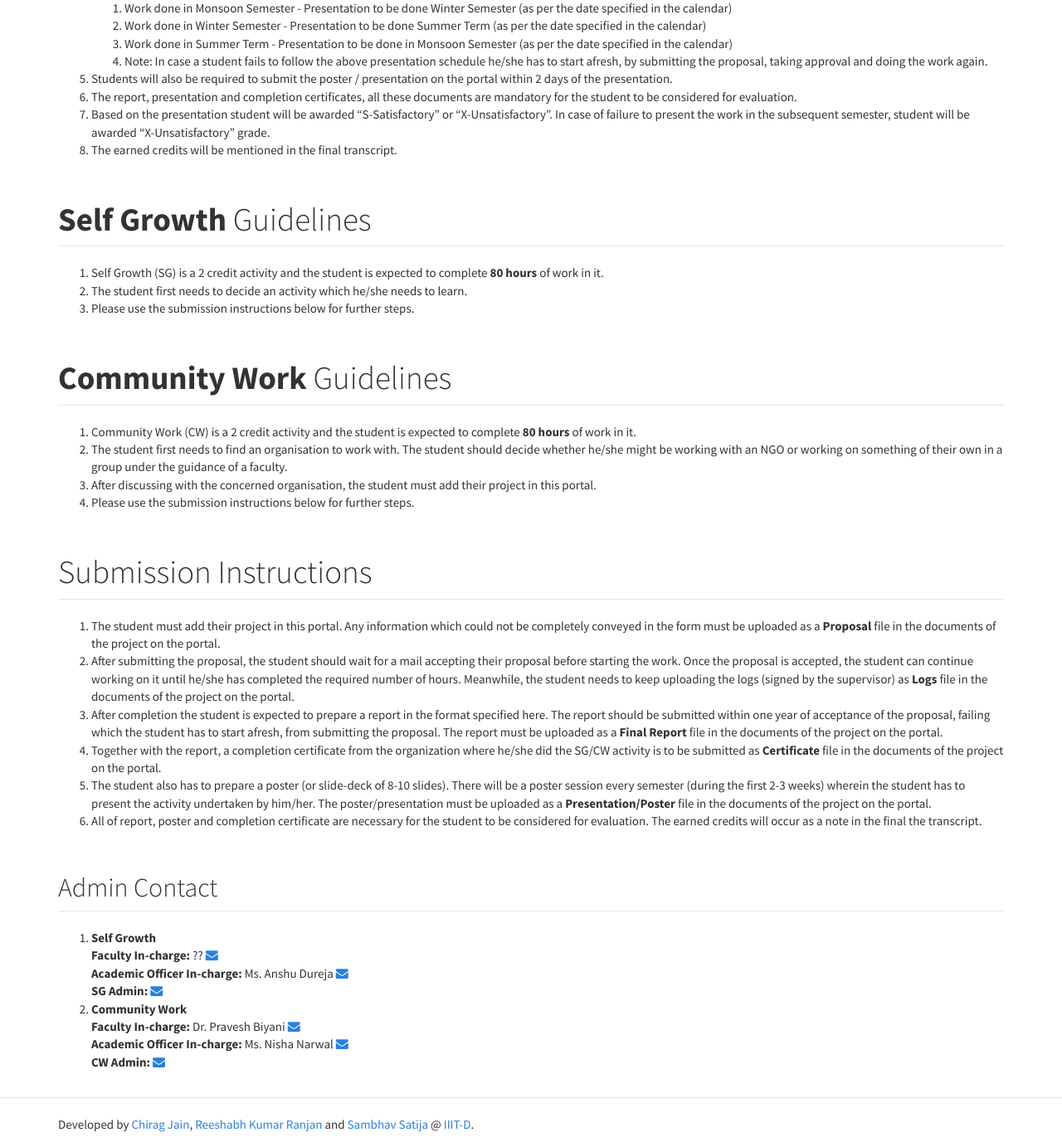
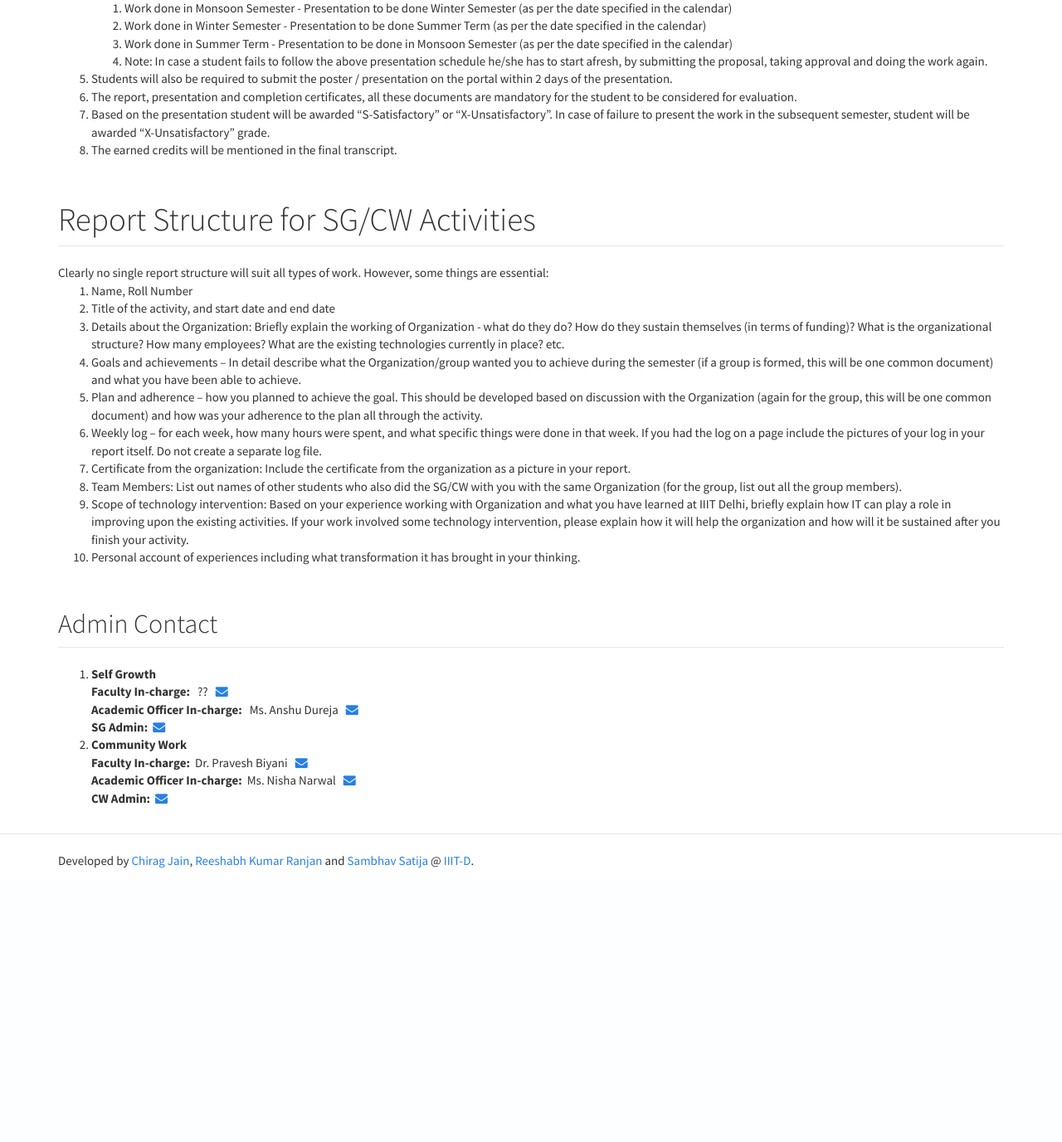
Before and after one commit to SanyamGarg12/sg-cw-iiitd, a Django app: page /student/guidelines/ in a window 1280 px wide. Shown: the part 905-2282 px from the top of the page at 83% size. After the commit the page ends 1952 px from the top, so only its background shows below. Run offline with Django 3.2, Linux system fonts and the light colour scheme; parts of the project's set-up code (start-up, migrations or seed data) failed here and were passed over; some libraries are stand-ins or nearby versions.

Commit message:
add report structure

```diff
--- a/studentportal/templates/guidelines.html
+++ b/studentportal/templates/guidelines.html
@@ -119,86 +119,43 @@
     </div>
 
     <div class="container">
-
         <h1 class="page-header">
-            <strong>Self Growth</strong> Guidelines
+            Report Structure for SG/CW Activities
         </h1>
-        <ol>
-            <li>Self Growth (SG) is a 2 credit activity and the student is expected to complete <strong>80
-                hours</strong> of work in it.
-            </li>
-
-            <li>The student first needs to decide an activity which he/she needs to learn.
-            </li>
-            <li>
-                Please use the submission instructions below for further steps.
-            </li>
-        </ol>
-    </div>
-
-    <div class="container">
-        <h1 class="page-header">
-            <strong>Community Work</strong> Guidelines
-        </h1>
-        <ol>
-            <li>Community Work (CW) is a 2 credit activity and the student is expected to complete <strong>80
-                hours</strong> of work in it.
-            </li>
-
-            <li>The student first needs to find an organisation to work with. The student should decide whether he/she
-                might be working with an NGO or working on something of their own in a group under the guidance of a
-                faculty.
-            </li>
-            <li>
-                After discussing with the concerned organisation, the student must add their project in this portal.
-            </li>
-            <li>
-                Please use the submission instructions below for further steps.
-            </li>
-        </ol>
-    </div>
-
-    <div class="container">
-        <h1 class="page-header">
-            Submission Instructions
-        </h1>
+        Clearly no single report structure will suit all types of work. However, some things are essential:
         <ol>
             <li>
-                The student must add their project in this portal. Any information which could not be completely
-                conveyed in the form must be uploaded as a <strong>Proposal</strong> file in the documents of the
-                project on the portal.
+                Name, Roll Number
             </li>
-            <li>
-                After submitting the proposal, the student should wait for a mail accepting their proposal before
-                starting the work. Once the proposal is accepted, the student can continue working on it until he/she
-                has completed the required number of hours. Meanwhile, the student needs to keep uploading the logs
-                (signed by the supervisor) as <strong>Logs</strong> file in the documents of the project on the portal.
+            <li>Title of the activity, and start date and end date</li>
+            <li>Details about the Organization: Briefly explain the working of Organization - what do they do? How do
+                they sustain themselves (in terms of funding)? What is the organizational structure? How many employees?
+                What are the existing technologies currently in place? etc.
             </li>
-
-            <li>
-                After completion the student is expected to prepare a report in the format specified here. The report
-                should be submitted within one year of acceptance of the proposal, failing which the student has to
-                start afresh, from submitting the proposal. The report must be uploaded as a <strong>Final
-                Report</strong> file in the documents of the project on the portal.
+            <li>Goals and achievements – In detail describe what the Organization/group wanted you to achieve during the
+                semester (if a group is formed, this will be one common document) and what you have been able to
+                achieve.
             </li>
-            <li>
-                Together with the report, a completion certificate from the organization where he/she did the SG/CW
-                activity is to be submitted as <strong>Certificate</strong> file in the documents of the project on the
-                portal.
+            <li>Plan and adherence – how you planned to achieve the goal. This should be developed based on discussion
+                with the Organization (again for the group, this will be one common document) and how was your adherence
+                to the plan all through the activity.
             </li>
-
-            <li>
-                The student also has to prepare a poster (or slide-deck of 8-10 slides). There will be a poster session
-                every
-                semester (during the first 2-3 weeks) wherein the student has to present the activity undertaken by
-                him/her. The poster/presentation must be uploaded as a <strong>Presentation/Poster</strong> file in the
-                documents of the project on the portal.
+            <li>Weekly log – for each week, how many hours were spent, and what specific things were done in that week.
+                If you had the log on a page include the pictures of your log in your report itself. Do not create a
+                separate log file.
             </li>
-
-            <li>
-                All of report, poster and completion certificate are necessary for the student to be considered for
-                evaluation. The earned credits will occur as a note in the final the transcript.
+            <li>Certificate from the organization: Include the certificate from the organization as a picture in your
+                report.
             </li>
+            <li>Team Members: List out names of other students who also did the SG/CW with you with the same
+                Organization (for the group, list out all the group members).
+            </li>
+            <li>Scope of technology intervention: Based on your experience working with Organization and what you have
+                learned at IIIT Delhi, briefly explain how IT can play a role in improving upon the existing activities.
+                If your work involved some technology intervention, please explain how it will help the organization and
+                how will it be sustained after you finish your activity.
+            </li>
+            <li>Personal account of experiences including what transformation it has brought in your thinking.</li>
         </ol>
     </div>
 
@@ -209,22 +166,28 @@
         <ol>
             <li><strong>Self Growth</strong>
                 <br>
-                <strong>Faculty In-charge: </strong> ?? <a href="mailto:"><i class="fa fa-envelope"></i></a>
-                <br>
-                <strong>Academic Officer In-charge: </strong> Ms. Anshu Dureja <a href="mailto:anshu@iiitd.ac.in"><i
+                <strong>Faculty In-charge:&nbsp;&nbsp;</strong> ??&nbsp;&nbsp;&nbsp;<a href="mailto:"><i
                         class="fa fa-envelope"></i></a>
                 <br>
-                <strong>SG Admin: </strong><a href="mailto:selfgrowth@iiitd.ac.in"><i class="fa fa-envelope"></i></a>
+                <strong>Academic Officer In-charge:&nbsp;&nbsp;</strong> Ms. Anshu Dureja&nbsp;&nbsp;&nbsp;<a
+                        href="mailto:anshu@iiitd.ac.in"><i
+                        class="fa fa-envelope"></i></a>
+                <br>
+                <strong>SG Admin:&nbsp;&nbsp;</strong><a href="mailto:selfgrowth@iiitd.ac.in"><i
+                        class="fa fa-envelope"></i></a>
             </li>
             <li><strong>Community Work</strong>
                 <br>
-                <strong>Faculty In-charge: </strong>Dr. Pravesh Biyani <a href="mailto:praveshb@iiitd.ac.in"><i
+                <strong>Faculty In-charge:&nbsp;&nbsp;</strong>Dr. Pravesh Biyani&nbsp;&nbsp;&nbsp;<a
+                        href="mailto:praveshb@iiitd.ac.in"><i
                         class="fa fa-envelope"></i></a>
                 <br>
-                <strong>Academic Officer In-charge: </strong>Ms. Nisha Narwal <a href="mailto:nisha@iiitd.ac.in"><i
+                <strong>Academic Officer In-charge:&nbsp;&nbsp;</strong>Ms. Nisha Narwal&nbsp;&nbsp;&nbsp;<a
+                        href="mailto:nisha@iiitd.ac.in"><i
                         class="fa fa-envelope"></i></a>
                 <br>
-                <strong>CW Admin: </strong><a href="mailto:communitywork@iiitd.ac.in"><i class="fa fa-envelope"></i></a>
+                <strong>CW Admin:&nbsp;&nbsp;</strong><a href="mailto:communitywork@iiitd.ac.in"><i
+                        class="fa fa-envelope"></i></a>
             </li>
         </ol>
     </div>
```
